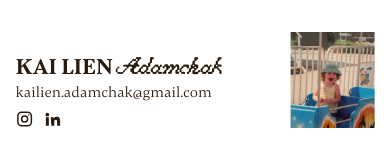
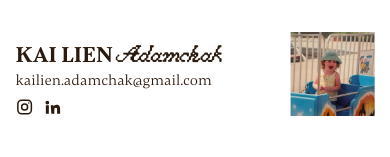
Before and after one commit to kailien-adamchak/portfolioWebsite, a plain HTML site: page index.html in a window 390 px wide. Shown: the part 2048-2205 px from the top of the page. Drawn offline with Linux system fonts and the light colour scheme.

Commit message:
change to footer

```diff
--- a/css/style.css
+++ b/css/style.css
@@ -368,8 +368,10 @@ a { color: inherit; }
 
 .footer-photo {
   display: block;
-  height: 140px;
-  width: auto;            /* follows the photo's own shape, no crop or stretch */
+  width: 122px;
+  aspect-ratio: 1 / 1;            /* square: the photo is a bit tall, so... */
+  object-fit: cover;
+  object-position: 50% 100%;      /* ...the extra is trimmed off the top only */
   background: var(--photo-fallback);
 }
 
@@ -405,7 +407,7 @@ a { color: inherit; }
 
 
   .site-footer { padding-top: 32px; }
-  .footer-photo { height: 96px; }
+  .footer-photo { width: 84px; }
 }
 
 /* ============================================
```
